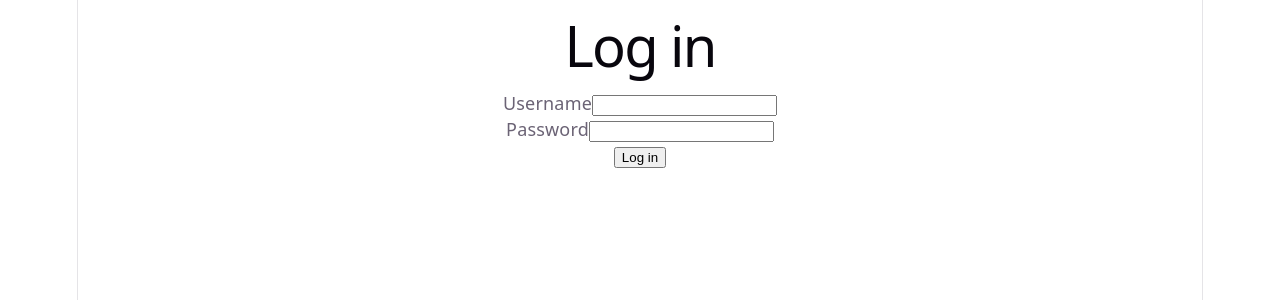
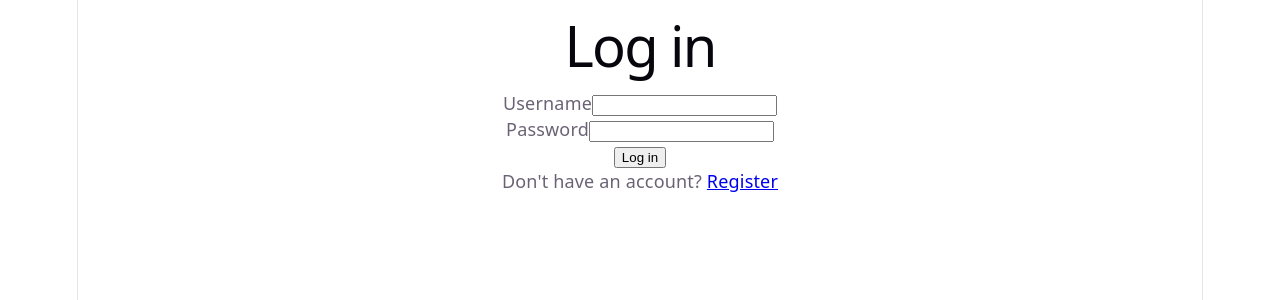
Before and after one commit to klynner33/notes-quiz-app, a React (Vite) app in the folder frontend/: page /login in a window 1280 px wide. Shown: the top 300 px of the page. Built offline with nearby package versions, Linux system fonts and the light colour scheme; no server answers.

Commit message:
Add registration page and button

```diff
--- a/frontend/src/App.tsx
+++ b/frontend/src/App.tsx
@@ -3,6 +3,7 @@
 import Home from "./pages/Home";
 import Study from "./pages/Study";
 import DeckDetails from "./pages/DeckDetails";
+import Register from "./pages/Register";
 
 function App() {
   return (
@@ -13,6 +14,7 @@
         <Route path="/decks/:deckId" element={<DeckDetails />} />
         <Route path="/decks/:deckId/study" element={<Study />} />
         <Route path="*" element={<Navigate to="/" replace />} />
+        <Route path="/register" element={<Register />} />
       </Routes>
     </BrowserRouter>
   );
--- a/frontend/src/pages/Login.tsx
+++ b/frontend/src/pages/Login.tsx
@@ -1,5 +1,5 @@
 import { useState, type FormEvent } from "react";
-import { useNavigate } from "react-router-dom";
+import { Link, useNavigate } from "react-router-dom";
 import api from "../api/client";
 
 function Login() {
@@ -68,6 +68,9 @@
           {loading ? "Logging in..." : "Log in"}
         </button>
       </form>
+      <p>
+        Don't have an account? <Link to="/register">Register</Link>
+      </p>
     </main>
   );
 }
```
